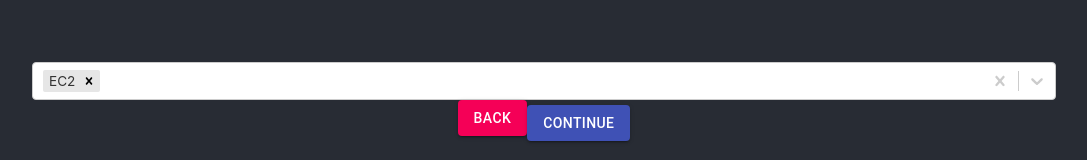
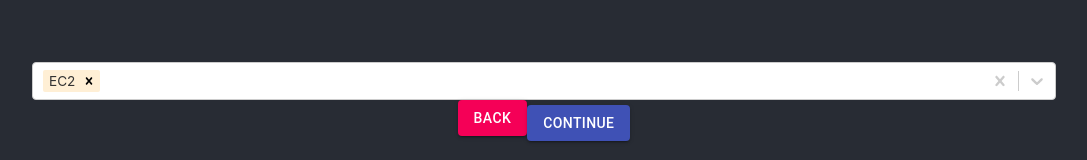
Before and after one commit to sauskekan/aws-watchtower, a React (Create React App) app: page / in a window 1280 px wide. Both pictures are taken after a click on the button "CONTINUE". Shown: the part 296-456 px from the top of the page, without its empty margins (96-1183 px from the left). Built offline with nearby package versions, Linux system fonts and the light colour scheme.

Commit message:
holds the data

```diff
--- a/src/components/Services.js
+++ b/src/components/Services.js
@@ -8,11 +8,14 @@ import { makeStyles } from "@material-ui/core/styles";
 import options from "./Options";
 import "./App.css";
 
-const styles = theme => ({
-    root: {
-      backgroundColor: "red"
+const styles = {
+    multiValue: styles => {
+      return {
+        ...styles,
+        backgroundColor: "papayawhip"
+      };
     }
-  });
+  };
 
 class Services extends Component {
     continue = e => {
@@ -27,6 +30,7 @@ class Services extends Component {
 
   render() {
     const element = <h1>Please select the services that you would like to receive announcements about them</h1>;
+    const { values, handleChange } = this.props;
     return (
       <><Select
             styles={styles}
```
